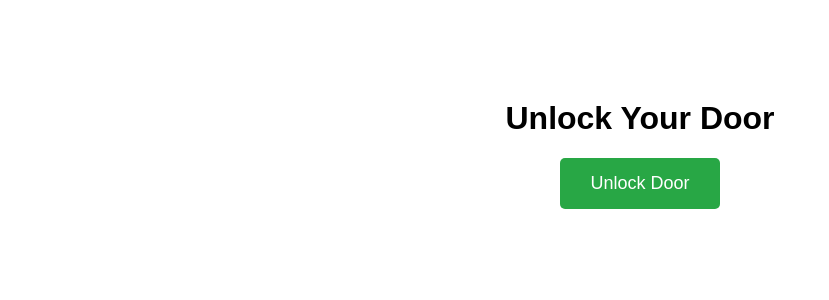
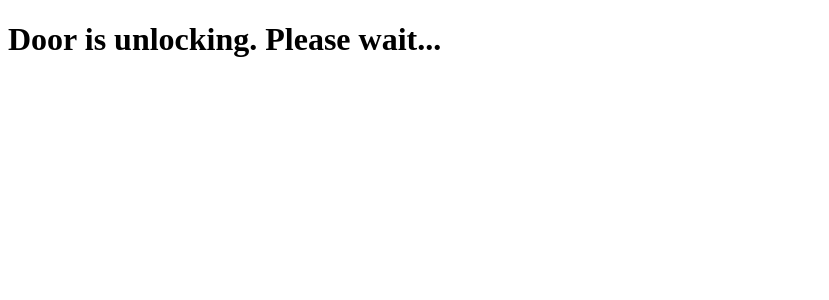
Before and after one commit to kyrillosShark/flask-webhook, a Flask app: template templates/unlock.html in a window 1280 px wide. Shown: the top 300 px of the page, without its empty margins (0-829 px from the left). Run offline with Flask 3, Linux system fonts and the light colour scheme; the template is opened without the code that fills it, so the values that code supplies are empty; parts of the project's set-up code (start-up, migrations or seed data) failed here and were passed over.

Commit message:
Update unlock.html

```diff
--- a/templates/unlock.html
+++ b/templates/unlock.html
@@ -1,79 +1,9 @@
 <!DOCTYPE html>
-<html lang="en">
+<html>
 <head>
-    <meta charset="UTF-8">
-    <title>Unlock Your Door</title>
-    <style>
-        body {
-            font-family: Arial, sans-serif;
-            text-align: center;
-            margin-top: 100px;
-        }
-        .unlock-button {
-            padding: 15px 30px;
-            font-size: 18px;
-            color: #fff;
-            background-color: #28a745;
-            border: none;
-            border-radius: 5px;
-            cursor: pointer;
-        }
-        .unlock-button:disabled {
-            background-color: #6c757d;
-            cursor: not-allowed;
-        }
-        .message {
-            margin-top: 20px;
-            font-size: 16px;
-            color: #dc3545;
-        }
-    </style>
+    <title>Unlocking...</title>
 </head>
 <body>
-    <h1>Unlock Your Door</h1>
-    <button id="unlockButton" class="unlock-button">Unlock Door</button>
-    <div id="message" class="message"></div>
-
-    <script>
-        document.getElementById('unlockButton').addEventListener('click', function() {
-            const urlParams = new URLSearchParams(window.location.search);
-            const token = urlParams.get('token');
-
-            if (!token) {
-                document.getElementById('message').textContent = 'Invalid or missing token.';
-                return;
-            }
-
-            // Disable the button to prevent multiple clicks
-            const button = this;
-            button.disabled = true;
-            button.textContent = 'Processing...';
-
-            // Send a POST request to perform the unlock
-            fetch('/perform_unlock', {
-                method: 'POST',
-                headers: {
-                    'Content-Type': 'application/json'
-                },
-                body: JSON.stringify({ token: token })
-            })
-            .then(response => response.json())
-            .then(data => {
-                if (data.success) {
-                    window.location.href = '/success';
-                } else {
-                    document.getElementById('message').textContent = data.message || 'An error occurred.';
-                    button.disabled = false;
-                    button.textContent = 'Unlock Door';
-                }
-            })
-            .catch(error => {
-                console.error('Error:', error);
-                document.getElementById('message').textContent = 'An unexpected error occurred.';
-                button.disabled = false;
-                button.textContent = 'Unlock Door';
-            });
-        });
-    </script>
+    <h1>Door is unlocking. Please wait...</h1>
 </body>
 </html>
```
